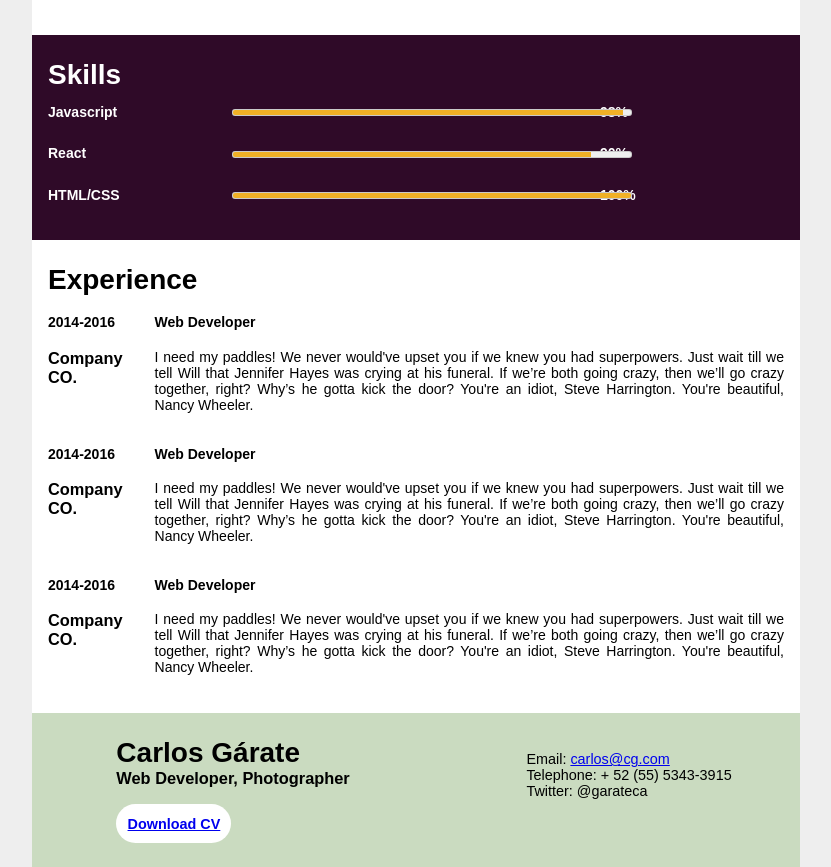
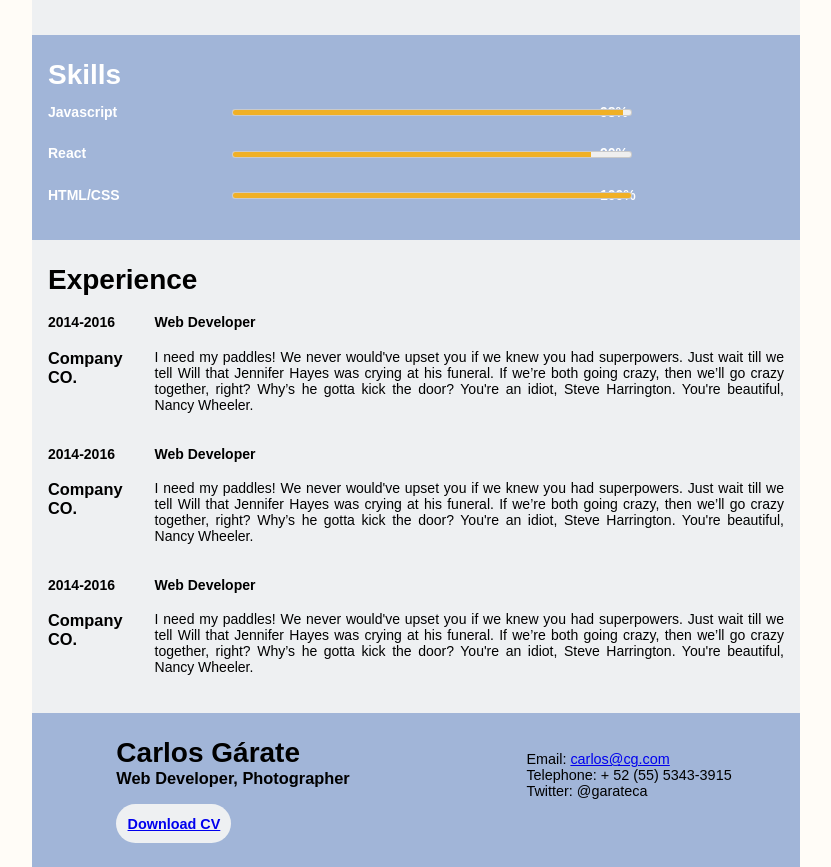
Before and after one commit to cgarate/fe-lhl-resume, a plain HTML site: page index.html in a window 1280 px wide. Shown: the part 585-1452 px from the top of the page, without its empty margins (224-1055 px from the left). Drawn offline with Linux system fonts and the light colour scheme.

Commit message:
Switched Colour palette

```diff
--- a/css/styles.css
+++ b/css/styles.css
@@ -9,13 +9,13 @@
 body {
   font-family: 'Avenir', sans-serif;
   font-size: 14px;
-  background-color: #eeeeee;
+  background-color: #fffcf7;
 }
 
-/* Style a white button (pill style) */
+/* Style a button (pill style) */
 button {
   border: none;
-  background-color: white;
+  background-color: #eef0f2;
   border-radius: 20px;
   padding: 0.7rem;
   margin-top: 1rem;
@@ -30,7 +30,7 @@ button {
 main {
   width: 60%;
   margin: auto;
-  background-color: white;
+  background-color: #eef0f2;
 }
 
 /* Apply padding to the sides of all sections */
@@ -40,7 +40,7 @@ body > main > section {
 }
 
 .header {
-  background-color: #2F0A28;
+  background-color: #a1b5d8;
   color: white;
 }
 
@@ -54,7 +54,6 @@ body > main > section {
   text-decoration: none;
   color: white;
   text-transform: uppercase;
-
   transition-property: font-size;
   transition-duration: 0.5s;
   transition-timing-function: linear;
@@ -130,7 +129,7 @@ p::selection {
 .skills {
   padding-bottom: 1.5rem;
   padding-top: 1.5rem;
-  background-color: #2F0A28;
+  background-color: #a1b5d8;
   color: white;
 }
 
@@ -192,7 +191,7 @@ meter::-webkit-meter-optimum-value {
 }
 
 .contact {
-  background-color: #CADBC0;
+  background-color: #a1b5d8;
   padding-left: 1rem;
   display: flex;
   flex-wrap: wrap;
```
